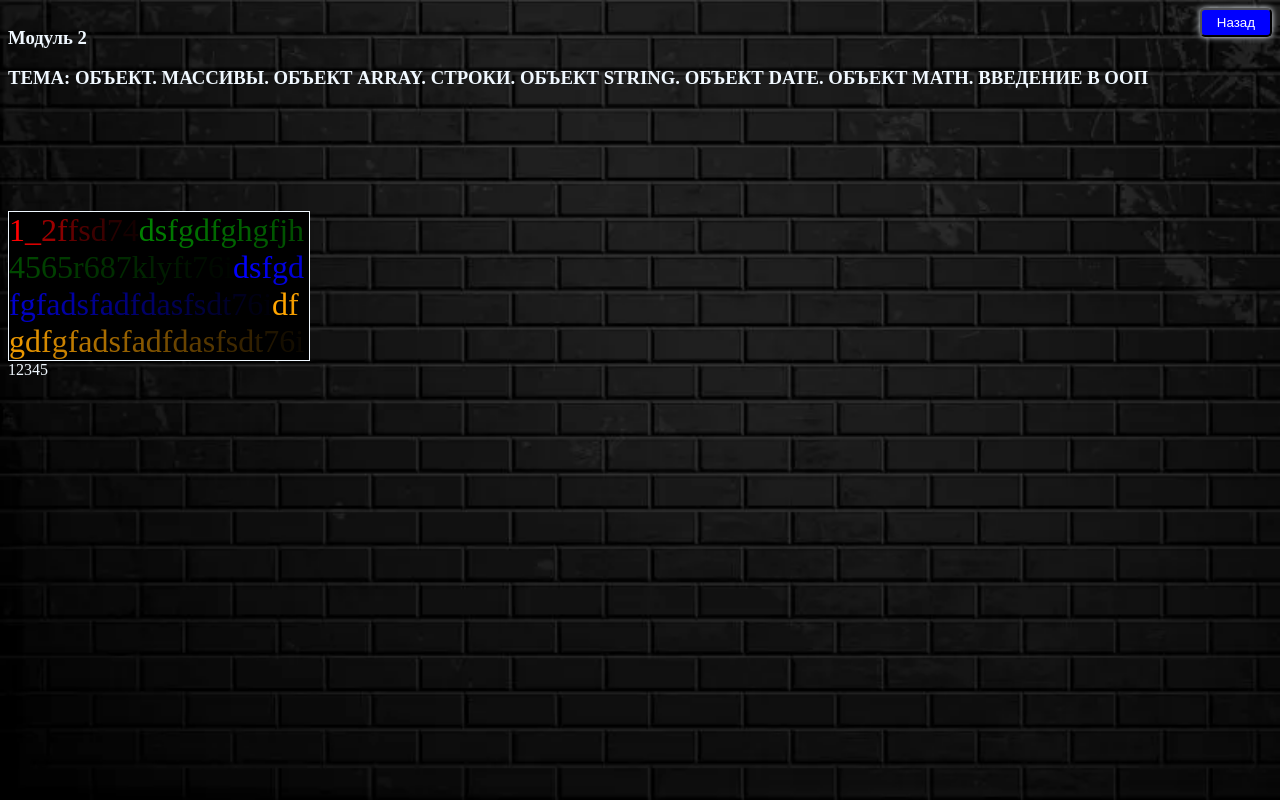
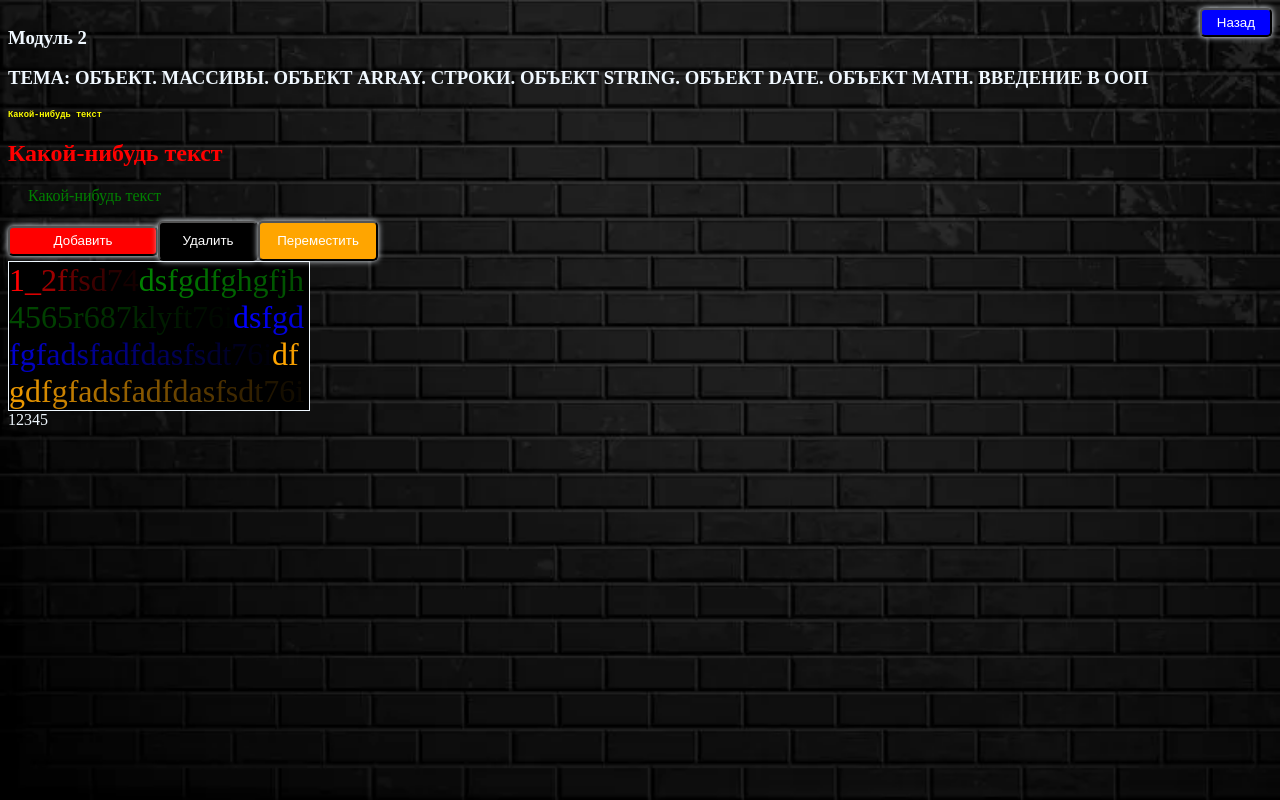
Before and after one commit to belkud/JavaScript, a website built with Vite: page JS_DZ_Modul_2_Week_3.html in a window 1280 px wide. Built offline with nearby package versions, Linux system fonts and the light colour scheme.

Commit message:
F.prototype

```diff
--- a/JS_DZ_Modul_2_Week_3.html
+++ b/JS_DZ_Modul_2_Week_3.html
@@ -19,18 +19,13 @@
 
 
 
-    <script>
-        document.write(`
-<pre>
+<div id="printMaсhine">
+
+</div>
 
 
 
 
-
-
-</pre>
-`)
-    </script>
 
 
 
--- a/src/main.ts
+++ b/src/main.ts
@@ -2172,17 +2172,17 @@ console.log(age2 >18 ? 'вы взрослый' : 'вы ребенок')
 
 //!!!!!!!!!!!!!!!!!!!!! Опциональная цепочка '?.' !!!!!!!!!!!!!!!!!!!!!
 
-let car = {
-    country : 'China',
-    year:2024,
-    extraInfo : {
-        color:'white',
-        engine: '123 hourses'
-    }
-}
-
-console.log(car.country);
-console.log(car['country']);
+// let car = {
+//     country : 'China',
+//     year:2024,
+//     extraInfo : {
+//         color:'white',
+//         engine: '123 hourses'
+//     }
+// }
+
+// console.log(car.country);
+// console.log(car['country']);
 
 //! через условный оператор
 // if (car.extraInfo) {
@@ -2199,11 +2199,11 @@ console.log(car['country']);
 
 
 
-console.log(`
-    Страна : ${car.country},
-    год : ${car.year},
-    доп. инфо : ${car.extraInfo?.['engine']}
-    `);
+// console.log(`
+//     Страна : ${car.country},
+//     год : ${car.year},
+//     доп. инфо : ${car.extraInfo?.['engine']}
+//     `);
 
 
 
@@ -2355,6 +2355,12 @@ const [color1 ='оранжевый', color2, ...colors] = color
 
 // console.log(color[0]);
 console.log(color1, color2, colors);
+
+
+
+
+
+
 
 
 
@@ -2479,7 +2485,6 @@ class Marker {
 let marker1 = new Marker('red', 10)
 marker1.print('1 _  2f fsd74')
 
-
 let marker2 = new Marker('green', 10)
 marker2.print('dsfgdfghgfjh4565r687klyft76i')
 
@@ -2488,3 +2493,155 @@ marker3.print('dsfgdfgfadsfadfdasfsdt76i')
 
 let marker4 = new Marker('orange', 15)
 marker4.print('dfgdfgfadsfadfdasfsdt76i')
+
+
+
+
+//! Задание 1 / JS_PZ_Modul_2_Week_4
+//! Реализовать класс PrintMaсhine, которой состоит из:
+//! ■ размера шрифта;
+//! ■ цвета шрифта;
+//! ■ семейства шрифта;
+//! ■ метода print(), который принимает текст и печатает его
+//! соответствующим шрифтом с помощью document.write().
+//! Создать объект такого класса и продемонстрировать работу
+//! метода.
+
+let printMaсhine = document.getElementById('printMaсhine') as HTMLDivElement
+
+class PrintMaсhine {
+        tag
+        color
+        fontFamily
+    constructor(tag:any, color:string, fontFamily:string) {
+            this.tag = tag
+            this.color = color
+            this.fontFamily = fontFamily
+    }
+    printText(text:any) {
+        printMaсhine.innerHTML+= `<${this.tag} style="color:${this.color};
+        font-family: ${this.fontFamily};">${text}</${this.tag}>`
+    }
+}
+
+let pencil1 = new PrintMaсhine('h6', 'yellow', 'monospace')
+pencil1.printText('Какой-нибудь текст')
+
+let pencil2 = new PrintMaсhine('h2', 'red', '')
+pencil2.printText('Какой-нибудь текст')
+
+let pencil3 = new PrintMaсhine('p', 'green', '')
+pencil3.printText('Какой-нибудь текст')
+
+
+
+
+
+//! Задание 1 / JS_PZ_Modul_2_Week_5
+//! Реализовать класс Button, который содержит ширину, высоту,
+//! текст кнопки и метод showBtn(), который выводит кнопку на экран
+//! с помощью тега button.
+
+class Button {
+    width
+    height
+    background
+    constructor(width:number, height:number, background:string){
+            this.width = width
+            this.height = height
+            this.background = background
+    }
+    showBtn(value:string) {
+        printMaсhine.innerHTML+=`<button style="width:${this.width}px; height:${this.height}px ; background:${this.background};">${value}</button>`
+    }
+}
+
+let button1 = new Button(150, 30, 'red')
+button1.showBtn('Добавить')
+
+let button2 = new Button(100, 40, 'black')
+button2.showBtn('Удалить')
+
+let button3 = new Button(120, 40, 'orange')
+button3.showBtn('Переместить')
+
+
+
+
+
+
+
+
+//!!!!!!!!!!!!!!!!!!!!!!!!!! Прототипное наследование !!!!!!!!!!!!!!!!!!!!!!!!!!!!!!!!
+
+let transport = {
+    age: 5,
+    color: 'white',
+    drive() {
+        return 'можем управлять'
+    }
+}
+
+console.log(transport);
+
+
+
+
+
+let bus = {
+    number : 105,
+}
+
+bus.__proto__ = transport //! первый способ присвоения прототипа
+console.log(bus);
+
+
+
+
+let car = {
+    doors: 4,
+    age: 10,
+    __proto__ : transport, //! второй способ присвоения прототипа
+}
+
+
+
+
+
+
+
+
+
+
+console.log('количество лет = ' + car.age);
+console.log('количество дверей в машине = ' + car.doors);
+
+console.log(car); //! собстсвенные свойства
+console.log(car.__proto__);//! унаследованные свойства
+
+console.log (car.drive())
+console.log (car.__proto__.drive())
+console.log (car.__proto__.drive() == car.drive())
+
+
+
+console.log(Object.keys(car)); //! данный метод показывает ТОЛЬКО собственные ключи объекта
+
+for (const key in car) { //! Цикл for..in проходит не только по собственным, но и по унаследованным свойствам объекта.
+    console.log(key);
+
+}
+
+console.log(Object.prototype);
+console.log(Array.prototype);
+console.log(Number.prototype);
+console.log(String.prototype);
+console.log(Function.prototype);
+
+
+console.log(car.__proto__ == transport);
+
+console.log(Date.prototype);
+
+// https://learn.javascript.ru/prototype-inheritance
+// https://learn.javascript.ru/function-prototype
--- a/src/style.css
+++ b/src/style.css
@@ -23,6 +23,7 @@ h4 {
   /* text-shadow: 0px 0px 10px aliceblue; */
   margin-top: 30px;
   margin-bottom: 0px;
+  /* font-family:'Courier New', Courier, monospace; */
   /* background-color: black; */
 }
 
```
